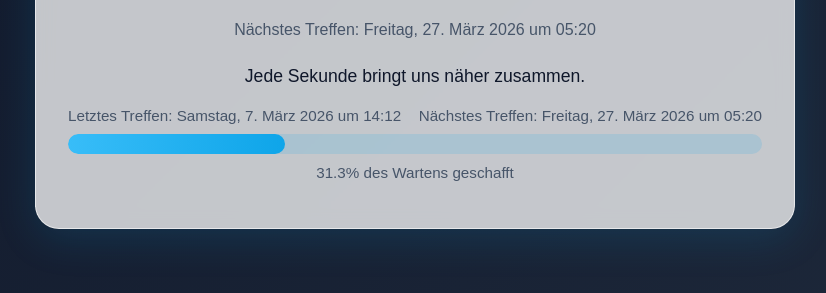
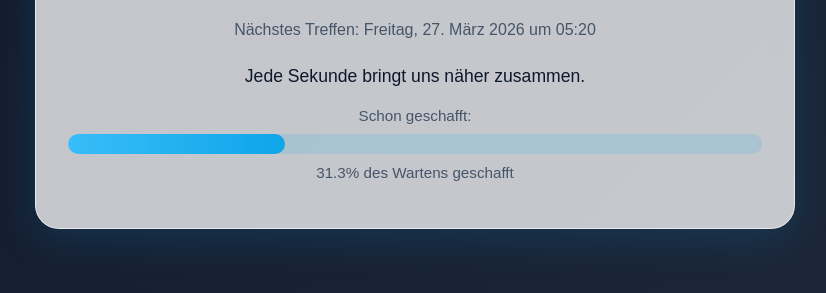
Before and after one commit to HLukasWolf/when-we-meet-again, a plain HTML site: page index.html in a window 1280 px wide. Shown: the part 411-704 px from the top of the page, without its empty margins (225-1051 px from the left). Drawn offline with Linux system fonts and the light colour scheme.

Commit message:
Add files via upload

```diff
--- a/index.html
+++ b/index.html
@@ -106,7 +106,7 @@
 
     .progress-header {
       display: flex;
-      justify-content: space-between;
+      justify-content: center;
       align-items: center;
       gap: 16px;
       margin-bottom: 10px;
@@ -187,8 +187,7 @@
     <p class="message" id="message">Jede Sekunde bringt uns näher zusammen.</p>
 
     <div class="progress-header">
-  <span id="last-date-label">Letztes Treffen: —</span>
-  <span id="next-date-label">Nächstes Treffen: —</span>
+  <span id="progress-label">Schon geschafft:</span>
 </div>
 
       <div class="progress-bar">
@@ -210,9 +209,6 @@
     const secondsEl = document.getElementById("seconds");
     const targetDateEl = document.getElementById("target-date");
     const messageEl = document.getElementById("message");
-
-    const lastDateLabel = document.getElementById("last-date-label");
-    const nextDateLabel = document.getElementById("next-date-label");
     const progressFill = document.getElementById("progress-fill");
     const progressText = document.getElementById("progress-text");
 
@@ -223,8 +219,6 @@
       });
     }
 
-    lastDateLabel.textContent = "Letztes Treffen: " + formatDate(lastMeetingDate);
-    nextDateLabel.textContent = "Nächstes Treffen: " + formatDate(nextMeetingDate);
     targetDateEl.textContent = "Nächstes Treffen: " + formatDate(nextMeetingDate);
 
     function updateCountdown() {
```
